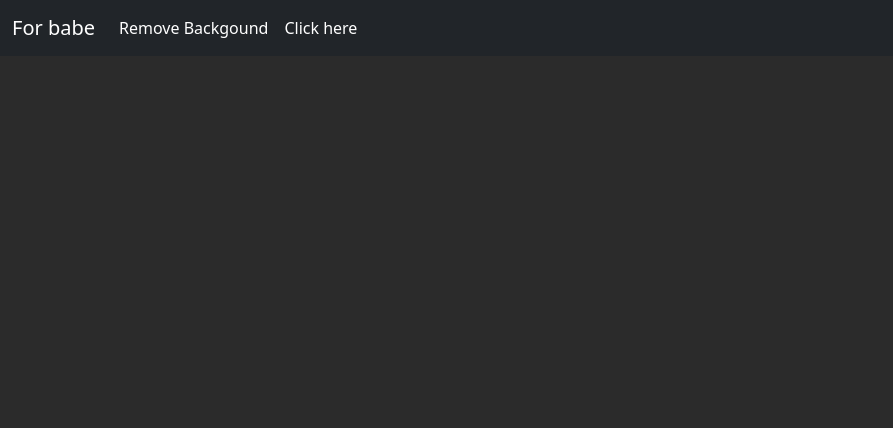
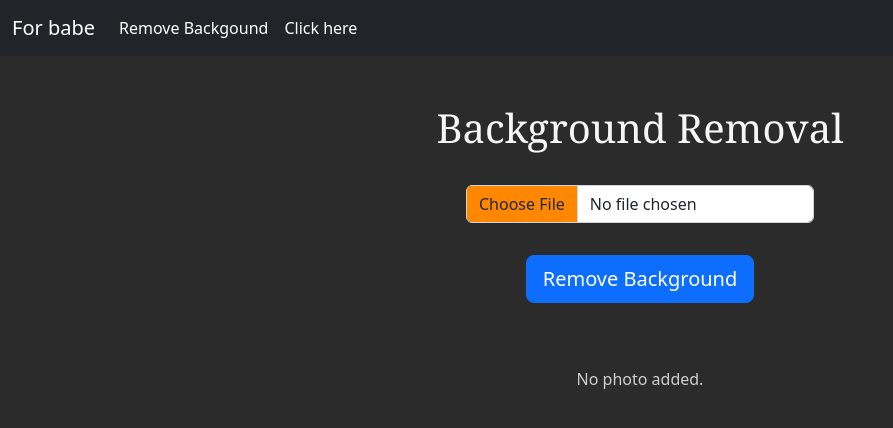
Before and after one commit to janing06/djangoapplication, a Django app: page /store/ in a window 1280 px wide. Shown: the top 428 px of the page, without its empty margins (0-893 px from the left). Run offline with Django 4.2, Linux system fonts and the light colour scheme; some libraries are stand-ins or nearby versions.

Commit message:
updateeee

```diff
--- a/store/templates/store/checkout.html
+++ b/store/templates/store/checkout.html
@@ -3,7 +3,7 @@
 {% block content %}
 
 <div class="container mt-5">
-    <h1 style="color: white;">ATO LUBUTON</h1>
+    <h1 align="center" style="color: white;font-family:'Franklin Gothic Medium', 'Arial Narrow', Arial, sans-serif;">ATO LUBUTON BABE!</h1>
 </div>
 
 {% endblock %}
--- a/store/templates/store/store.html
+++ b/store/templates/store/store.html
@@ -2,5 +2,96 @@
 
 {% block content %}
 
+<link rel="stylesheet" href="https://cdnjs.cloudflare.com/ajax/libs/font-awesome/4.7.0/css/font-awesome.min.css">
+<script src="https://ajax.googleapis.com/ajax/libs/jquery/3.6.1/jquery.min.js"></script>
+
+<style>
+input[type=file]::file-selector-button {
+
+  background-color: #ff8800;
+
+}
+.hide{
+    display: none;
+}
+
+</style>
+
+    <div class="container mt-5">
+        <div class="row">
+            <h1 style="margin-bottom: 3%; text-align: center;font-family: Georgia, 'Times New Roman', Times, serif;color: rgb(246, 246, 246);">Background Removal</h1>
+            {% if file_url %}
+
+
+            {% else %}
+            <div class="col-sm-4">
+
+            </div>
+            <div class="col-sm-4 text-center">
+
+                <form action="{% url 'removal' %}" method="POST" enctype="multipart/form-data">
+                {% csrf_token %}
+
+                    <input class="form-control" required type="file" id="fileInput" name="upload" accept="image/*">
+                    <br>
+                    <button class="mybutton btn btn-primary my-2 btn-lg" type="onsubmit">
+                        <i class="loading fa fa-spinner fa-spin hide"></i>
+                        <span id="btn-text">Remove Background</span>
+                    </button>
+
+
+
+                </form>
+            </div>
+            <div class="col-sm-4">
+
+            </div>
+            {% endif %}
+        </div>
+
+        <div class="row">
+        {% if file_url %}
+            <div class="col-lg-4">
+
+            </div>
+            <div class="col-lg-4 text-center">
+                <img width="400" src="{{ file_url }}" class="img-fluid">
+                <br>
+                <a href="{{ file_url }}" download><button class="btn btn-success btn-lg my-5">Download</button></a>
+                <a class="btn btn-warning my-5 btn-lg" href="{% url 'store' %}">Select Another Image</a>
+            {% else %}
+            <p id="text" align='center' style="padding-top: 5%;color: rgb(206, 206, 206);" >No photo added.</p>
+            {% endif %}
+            </div>
+            <div class="col-lg-4">
+
+            </div>
+        </div>
+    </div>
+    <script>
+        const showSpinnerbtn = document.querySelector('.mybutton');
+        const revealSpinner = document.querySelector('.loading');
+        const buttonText = document.getElementById('btn-text')
+        const text = document.getElementById('text')
+        function spinner(){
+            if( document.getElementById("fileInput").files.length == 0 ){
+
+            }else{
+                if (revealSpinner.classList.contains('hide')){
+                    revealSpinner.classList.remove('hide');
+                    setTimeout(function () { disableButton(); }, 0);
+                    function disableButton() {
+                        showSpinnerbtn.setAttribute("disabled", "true");
+                        buttonText.innerHTML = "Removing.....";
+                        text.innerHTML = "Uploading.....";
+                    }
+
+
+                }
+            }
+        }
+        showSpinnerbtn.addEventListener('click',spinner);
+    </script>
+
 
 {% endblock %}
--- a/store/urls.py
+++ b/store/urls.py
@@ -1,10 +1,11 @@
 from django.urls import path
-from store.views import store,cart,checkout,home
+from store.views import store,cart,checkout,home,removal
 
 urlpatterns = [
 
     path("",home,name='home'),
     path("store/",store,name='store'),
+    path("removal/",removal,name='removal'),
     path("cart/",cart,name='cart'),
     path("checkout/",checkout,name='checkout'),
 
--- a/store/views.py
+++ b/store/views.py
@@ -1,4 +1,8 @@
 from django.shortcuts import render
+from rembg import remove
+from PIL import Image
+import os
+from django.core.files.storage import FileSystemStorage
 
 def home(request):
 
@@ -12,6 +16,27 @@ def store(request):
 
     return render(request, 'store/store.html',context)
 
+def removal(request):
+
+    if request.method == 'POST' and request.FILES['upload']:
+        upload = request.FILES['upload']
+        fss = FileSystemStorage()
+        file = fss.save(upload.name, upload)
+
+        input_path = fss.path(file)
+        output_path = 'static/images/output.png'
+
+        input = Image.open(input_path)
+        output = remove(input)
+        output.save(output_path)
+
+        file_url = fss.url('static/images/output.png')
+        os.remove(fss.path(file))
+
+        return render(request, 'store/store.html', {'file_url': file_url})
+
+    return render(request,'store/store.html',{})
+
 def cart(request):
 
     context = {}
```
Also changed, not shown: store/templates/store/cart.html (+14 -3 lines), store/templates/store/home.html (+5 -3 lines), db.sqlite3, static/images/output.png.
